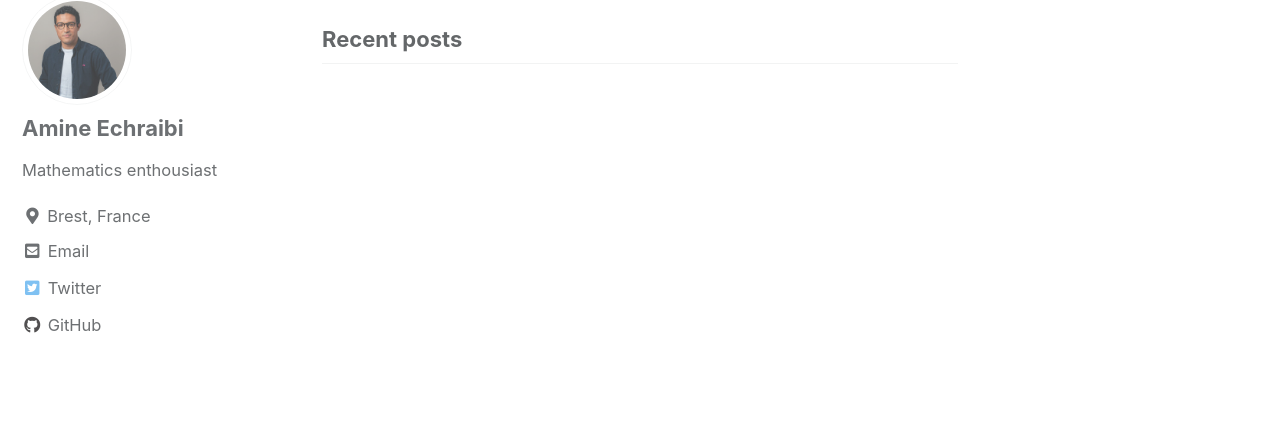
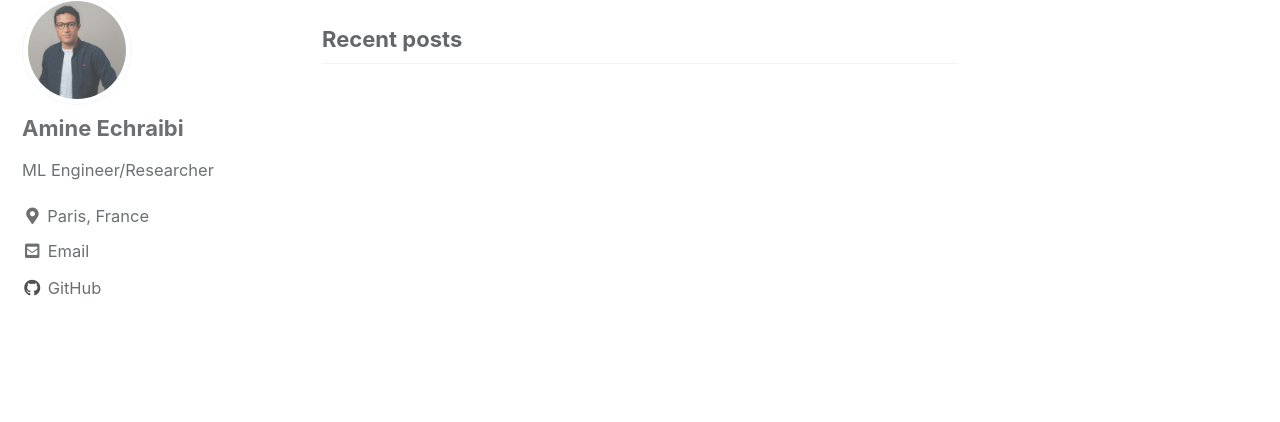
Before and after one commit to AmineEchraibi/AmineEchraibi.github.io, a Jekyll site: the page built from index.html, in a window 1280 px wide. Shown: the part 116-538 px from the top of the page. Built offline with Jekyll 4.4.1, drawn with Linux system fonts in a browser that asks for light colours; cached includes are drawn as plain includes; the list of posts is cut into pages by our own code.

Commit message:
chore: update page

```diff
--- a/_config.yml
+++ b/_config.yml
@@ -95,28 +95,17 @@ analytics:
 author:
   name             : "Amine Echraibi"
   avatar           : "/images/me.jpeg" # path of avatar image, e.g. "/assets/images/bio-photo.jpg"
-  bio              : "Mathematics enthousiast"
-  location         : "Brest, France"
+  bio              : "ML Engineer/Researcher"
+  location         : "Paris, France"
   email            :
   links:
     - label: "Email"
       icon: "fas fa-fw fa-envelope-square"
-      url: "mailto:amine.echraibi@imt-atlantique.fr"
-    - label: "Website"
-      icon: "fas fa-fw fa-link"
-      # url: "https://your-website.com"
-    - label: "Twitter"
-      icon: "fab fa-fw fa-twitter-square"
-      url: "https://twitter.com/Amine_Echraibi"
-    - label: "Facebook"
-      icon: "fab fa-fw fa-facebook-square"
-      # url: "https://facebook.com/"
+      url: "mailto:echraibi.amine@gmail.com"
     - label: "GitHub"
       icon: "fab fa-fw fa-github"
       url: "https://github.com/AmineEchraibi"
-    - label: "Instagram"
-      icon: "fab fa-fw fa-instagram"
-      # url: "https://instagram.com/"
+
 
 # Site Footer
 footer:
```
Also changed, not shown: _pages/machinelearning.md (+2 -2 lines).
